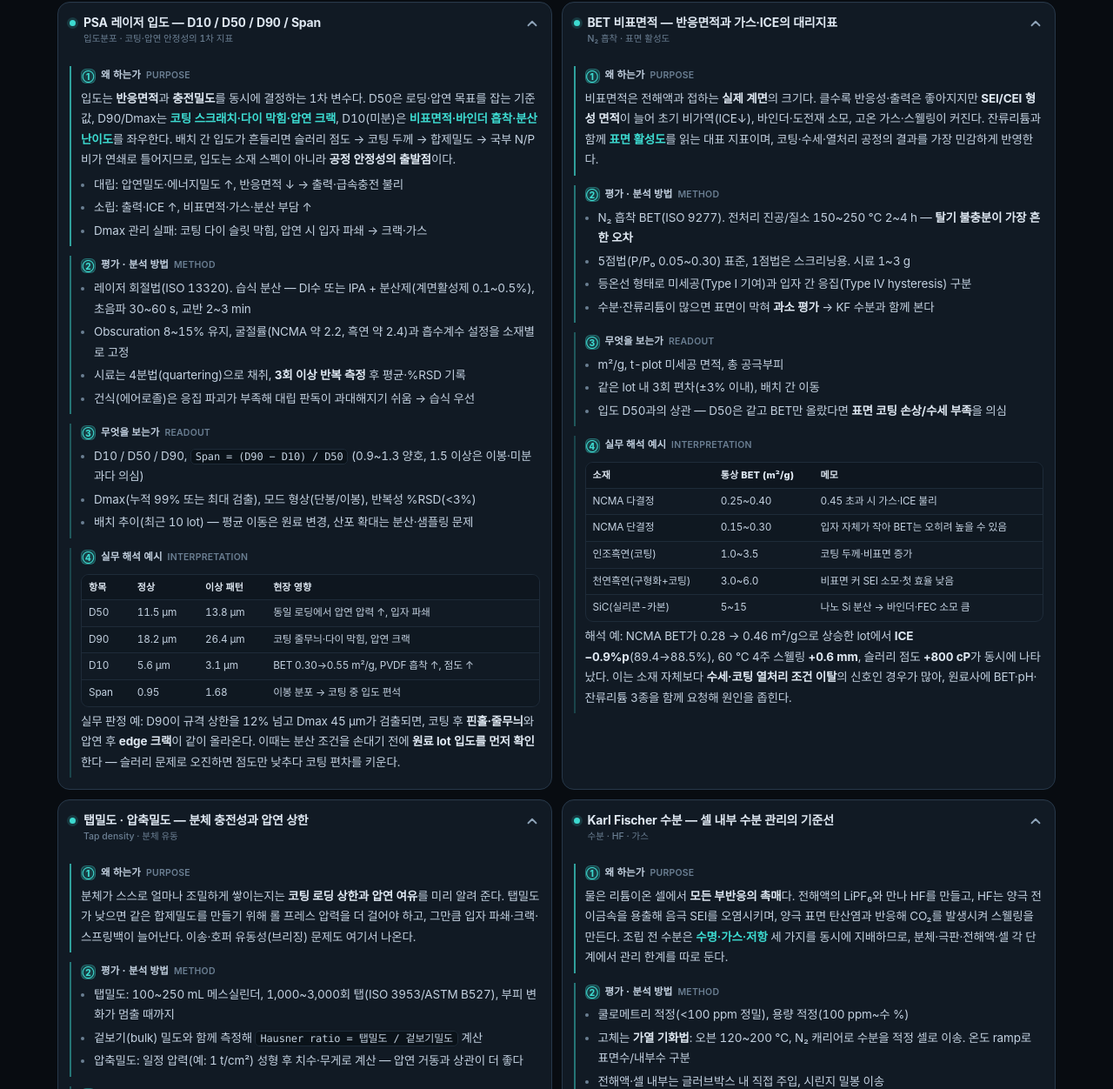
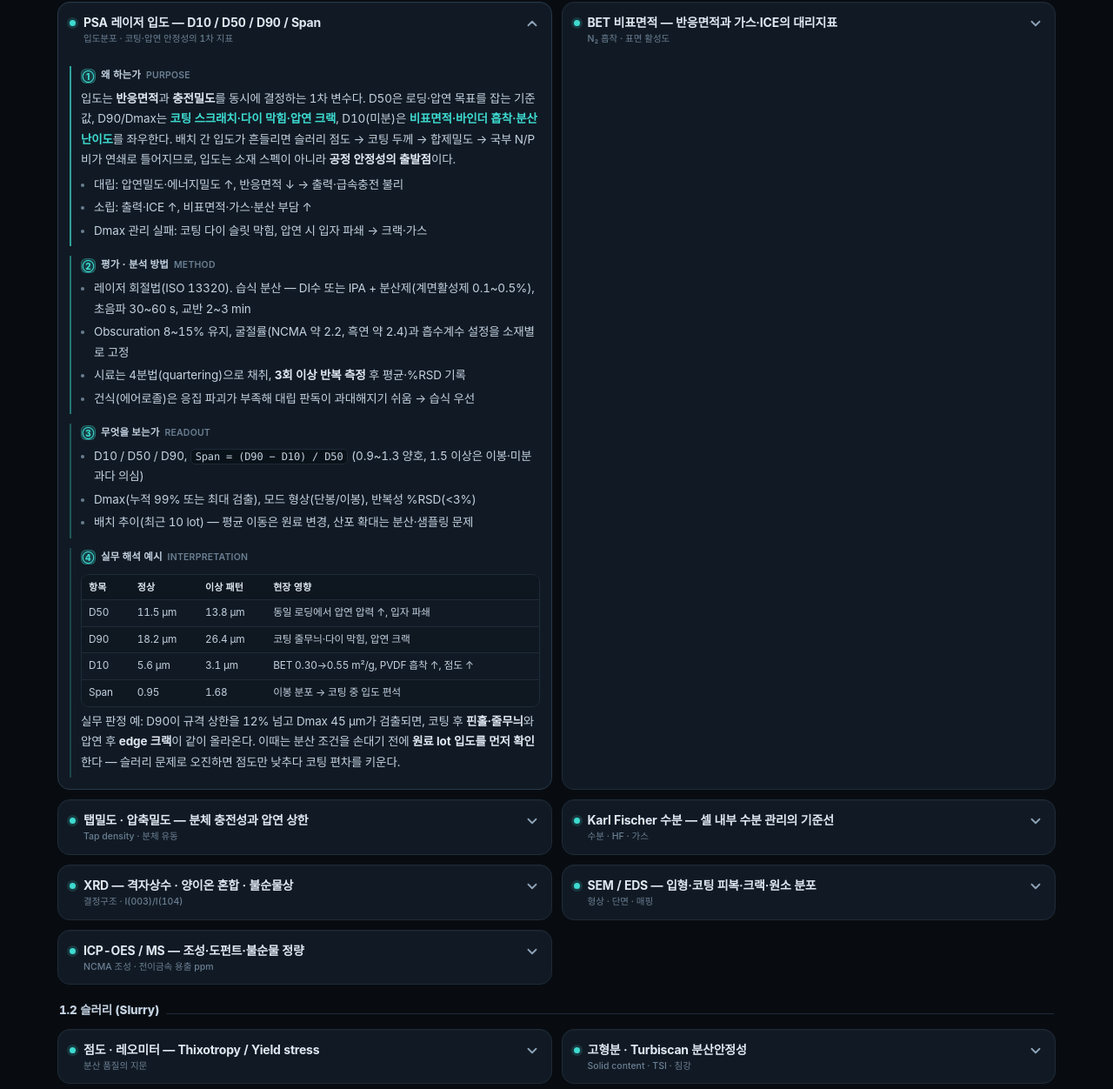
Before and after one commit to hwen21c-tech/stock-dashboard, a plain HTML site: page battery-bible.html in a window 1280 px wide. Shown: the part 589-1841 px from the top of the page at 87% size. Drawn offline with Linux system fonts and the light colour scheme.

Commit message:
feat(battery): 카드 기본 접힘(파트별 첫 카드만 펼침)·도해 지연 렌더로 초기 로딩·스크롤 길이 개선

```diff
--- a/battery-bible.html
+++ b/battery-bible.html
@@ -423,7 +423,7 @@ footer b{color:var(--muted)}
       <div><b>③ 무엇을 보는가</b>판정 지표와 규격값</div>
       <div><b>④ 실무 해석</b>구체적 수치·그래프 사례</div>
     </div>
-    <p class="note">검색창에 <b>DC-IR · NCMA · H3 · 잔류리튬 · SiC · Stage · 3전극 · EIS · GITT · LLI · LAM · 만충 · XPS · ICP · ARC</b> 등을 넣으면 해당 항목만 남고 검색어가 강조됩니다. 카드 제목을 누르면 접히고, 파트 칩으로 구간을 좁힐 수 있습니다.</p>
+    <p class="note">검색창에 <b>DC-IR · NCMA · H3 · 잔류리튬 · SiC · Stage · 3전극 · EIS · GITT · LLI · LAM · 만충 · XPS · ICP · ARC</b> 등을 넣으면 해당 항목만 남고, 맞는 카드가 자동으로 펼쳐지며 검색어가 강조됩니다. 카드 제목을 누르면 펼치고 접을 수 있고, 파트 칩으로 구간을 좁힐 수 있습니다.</p>
   </section>
 
   <details id="tocPanel">
@@ -1287,11 +1287,12 @@ PARTS.forEach(function(part){
 
     g.cards.forEach(function(c){
       c.part=part;c.group=g;
+      var first=(part.groups[0].cards[0]===c);
       var art=document.createElement('article');
-      art.className='card open'+(c.fig?' wide':'');
+      art.className='card'+(first?' open':'')+(c.fig?' wide':'');
       art.dataset.id=c.id;
       var hd=document.createElement('button');
-      hd.type='button';hd.className='card-h';hd.setAttribute('aria-expanded','true');
+      hd.type='button';hd.className='card-h';hd.setAttribute('aria-expanded',first?'true':'false');
       hd.innerHTML='<span class="dot"></span><span class="ttl">'+esc(c.t)+
         (c.tag?'<span class="tag">'+esc(c.tag)+'</span>':'')+'</span>'+
         '<svg class="chev" viewBox="0 0 24 24" fill="none" stroke="currentColor" stroke-width="2.4" stroke-linecap="round" stroke-linejoin="round" aria-hidden="true"><path d="M6 9l6 6 6-6"/></svg>';
@@ -1634,20 +1635,20 @@ function figArc(host){
 
 
 var FIGS={half:figHalf, anode:figAnode, dcir:figDcir, eis:figEis, gitt:figGitt, lli:figLli, arc:figArc};
-var pending=[];
 function ensureFig(c){
   if(!c.fig||c._figDone)return;
   var fn=FIGS[c.fig];if(!fn)return;
-  var wrap=document.createElement('div');wrap.className='card-fig';
-  c.el.appendChild(wrap);
-  if(!wrap.clientWidth){pending.push(function(){buildFig(c,wrap,fn);});return;}
-  buildFig(c,wrap,fn);
+  if(!c._wrap){
+    c._wrap=document.createElement('div');c._wrap.className='card-fig';
+    c.el.appendChild(c._wrap);
+  }
+  if(!c._wrap.clientWidth)return;   /* 접힌 상태 → 열릴 때 다시 호출 */
+  buildFig(c,c._wrap,fn);
 }
 function buildFig(c,wrap,fn){
   wrap.innerHTML='';
   fn(wrap,c);
   c._figDone=true;
-  c._wrap=wrap;
 }
 
 /* ---------------- 검색 / 필터 ---------------- */
@@ -1668,7 +1669,7 @@ function applyFilter(){
         var ok=partAllowed && (!q || qTokens.every(function(t){return c.idx.indexOf(t)>=0;}));
         c.el.classList.toggle('hide',!ok);
         if(ok){gHits++;partHits++;}
-        if(ok&&q) c.el.classList.add('open');
+        if(ok&&q){ c.el.classList.add('open'); var hh=c.el.querySelector('.card-h'); if(hh)hh.setAttribute('aria-expanded','true'); ensureFig(c); }
       });
       g.el.classList.toggle('hide',gHits===0);
       g.el.style.display=gHits?'':'none';
```
